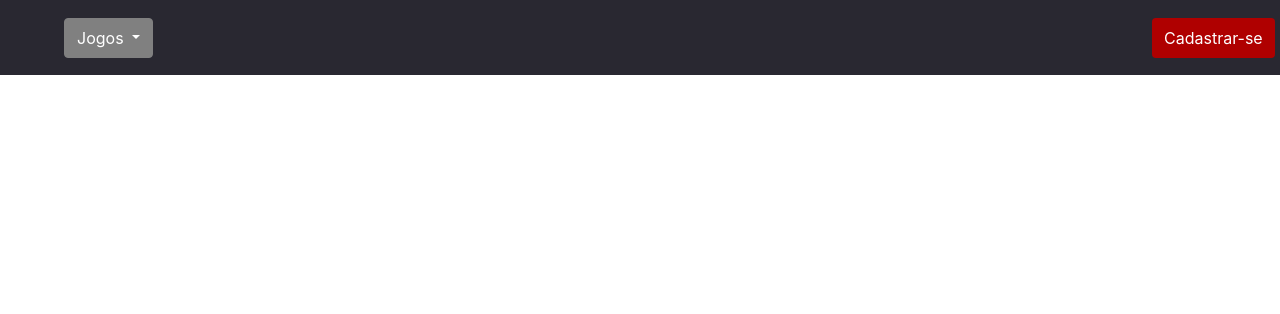
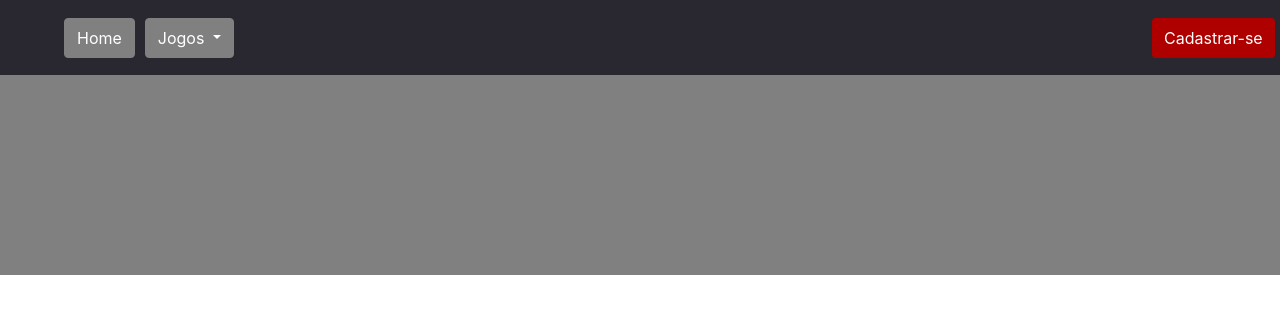
Before and after one commit to RodrigoDiJorge/Cass.ino, an Angular app: page /cadastrar in a window 1280 px wide. Shown: the top 314 px of the page. Built offline with nearby package versions, Linux system fonts and the light colour scheme.

Commit message:
Navegação Linkada

```diff
--- a/src/app/app-routing.module.ts
+++ b/src/app/app-routing.module.ts
@@ -5,7 +5,7 @@ import { CadastrarComponent } from './front/cadastrar/cadastrar.component';
 
 const routes: Routes = [
   {
-    path: "",
+    path: "home",
     component:HomeComponent
   },
   {
--- a/src/app/app.component.html
+++ b/src/app/app.component.html
@@ -1 +1,2 @@
 <app-header></app-header>
+<router-outlet></router-outlet>
--- a/src/app/front/cadastrar/cadastrar.component.html
+++ b/src/app/front/cadastrar/cadastrar.component.html
@@ -1 +1,3 @@
-<p>cadastrar works!</p>
+<div style="height: 200px; background-color: gray;">
+
+</div>
--- a/src/app/front/header/header.component.css
+++ b/src/app/front/header/header.component.css
@@ -38,18 +38,22 @@
 {
     color: rgb(177, 177, 177);
 }
-#hcb-Jogos, #hcl-Button
+#hcb-Home
+{
+    margin-right: 10px;
+}
+#hcb-Jogos, #hcl-Button, #hcb-Home
 {
     height: 40px;
     align-self: center;
 }
-#hcb-Jogos button
+#hcb-Jogos button , #hcb-Home
 {
     background-color: grey;
     border-color: grey;
 
 }
-#hcb-Jogos button:focus
+#hcb-Jogos button:focus, #hcb-Home:focus
 {
     box-shadow: 0 0 0 0.2em white;
 }
--- a/src/app/front/header/header.component.html
+++ b/src/app/front/header/header.component.html
@@ -4,6 +4,9 @@
             <img src="" alt="">
         </div>
         <nav id="hc-Busca">
+            <button id="hcb-Home" type="button" class="btn btn-primary" routerLink="home">
+                Home
+            </button>
             <div id="hcb-Jogos" class="btn-group" dropdown>
                 <button id="button-basic" dropdownToggle type="button" class="btn btn-primary dropdown-toggle"
                         aria-controls="dropdown-basic">
@@ -20,7 +23,7 @@
 
         </nav>
         <div id="hc-Login">
-            <button id="hcl-Button" type="button" class="btn btn-primary" (click)="navigateToCadastrar()">
+            <button id="hcl-Button" type="button" class="btn btn-primary" routerLink="cadastrar">
                 Cadastrar-se
             </button>
         </div>
```
